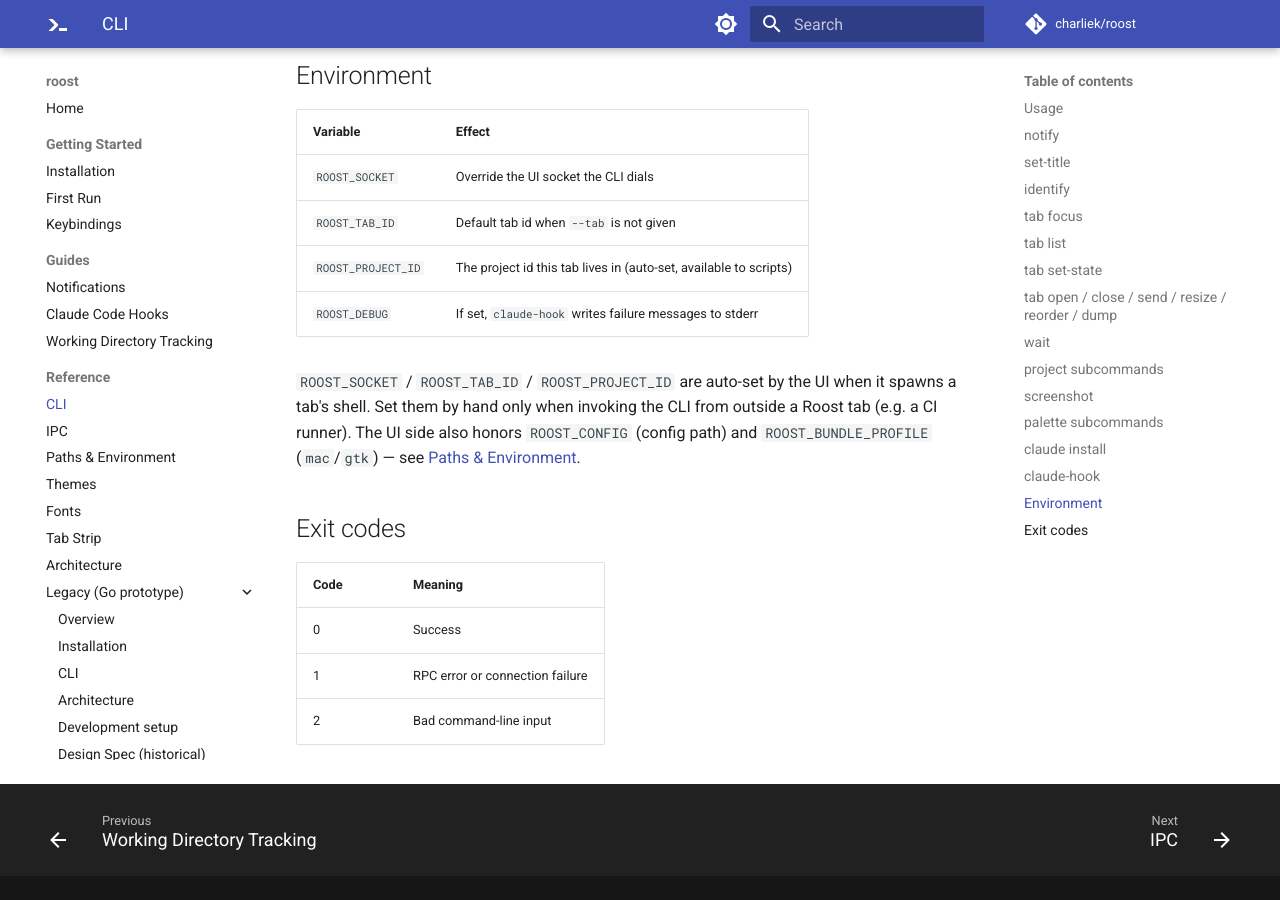
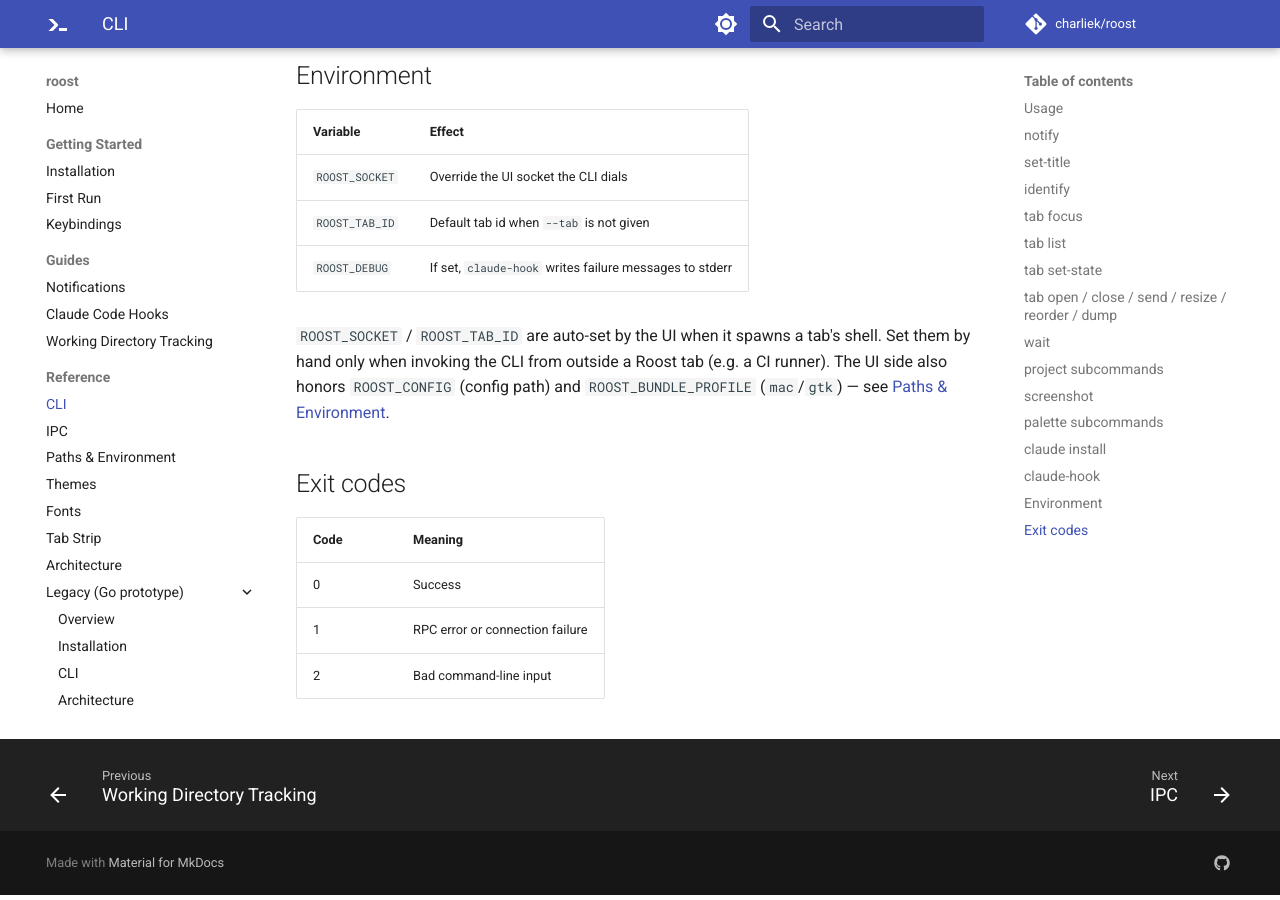
Before and after one commit to charliek/roost, an MkDocs documentation site: the page built from docs/reference/cli.md, in a window 1280 px wide and 900 px high, scrolled down 5692 px. Built offline with MkDocs 1.6.1 and Material for MkDocs 9.7.7, drawn with Linux system fonts in a browser that asks for light colours; comment, search, counter and statistics services are not loaded.

Commit message:
docs: drop stale ROOST_PROJECT_ID (never injected by the Rust/Swift port) (#133)
The Rust/Swift port doesn't inject ROOST_PROJECT_ID into spawned shells —
only the retired Go app did — yet notifications.md, cli.md, and paths.md
documented it as auto-set, so a tab script relying on it would read an
empty value. Drop the claim from those three (the legacy-go reference keeps
it, where it's accurate). Also refresh the README's cwd-tracking blurb: the
integration auto-loads now (zsh + modern bash), so there's no shell snippet
to add.

Co-authored-by: Claude Opus 4.7 (1M context) <noreply@anthropic.com>

```diff
--- a/docs/reference/cli.md
+++ b/docs/reference/cli.md
@@ -200,10 +200,9 @@ Internal: invoked by Claude Code via the generated settings file. Reads the hook
 |---|---|
 | `ROOST_SOCKET` | Override the UI socket the CLI dials |
 | `ROOST_TAB_ID` | Default tab id when `--tab` is not given |
-| `ROOST_PROJECT_ID` | The project id this tab lives in (auto-set, available to scripts) |
 | `ROOST_DEBUG` | If set, `claude-hook` writes failure messages to stderr |
 
-`ROOST_SOCKET` / `ROOST_TAB_ID` / `ROOST_PROJECT_ID` are auto-set by the UI when it spawns a tab's shell. Set them by hand only when invoking the CLI from outside a Roost tab (e.g. a CI runner). The UI side also honors `ROOST_CONFIG` (config path) and `ROOST_BUNDLE_PROFILE` (`mac`/`gtk`) — see [Paths & Environment](paths.md).
+`ROOST_SOCKET` / `ROOST_TAB_ID` are auto-set by the UI when it spawns a tab's shell. Set them by hand only when invoking the CLI from outside a Roost tab (e.g. a CI runner). The UI side also honors `ROOST_CONFIG` (config path) and `ROOST_BUNDLE_PROFILE` (`mac`/`gtk`) — see [Paths & Environment](paths.md).
 
 ## Exit codes
 
```
Also changed, not shown: README.md (+1 -1 lines), docs/guides/notifications.md (+1 -2 lines), docs/reference/paths.md (+0 -1 lines).
